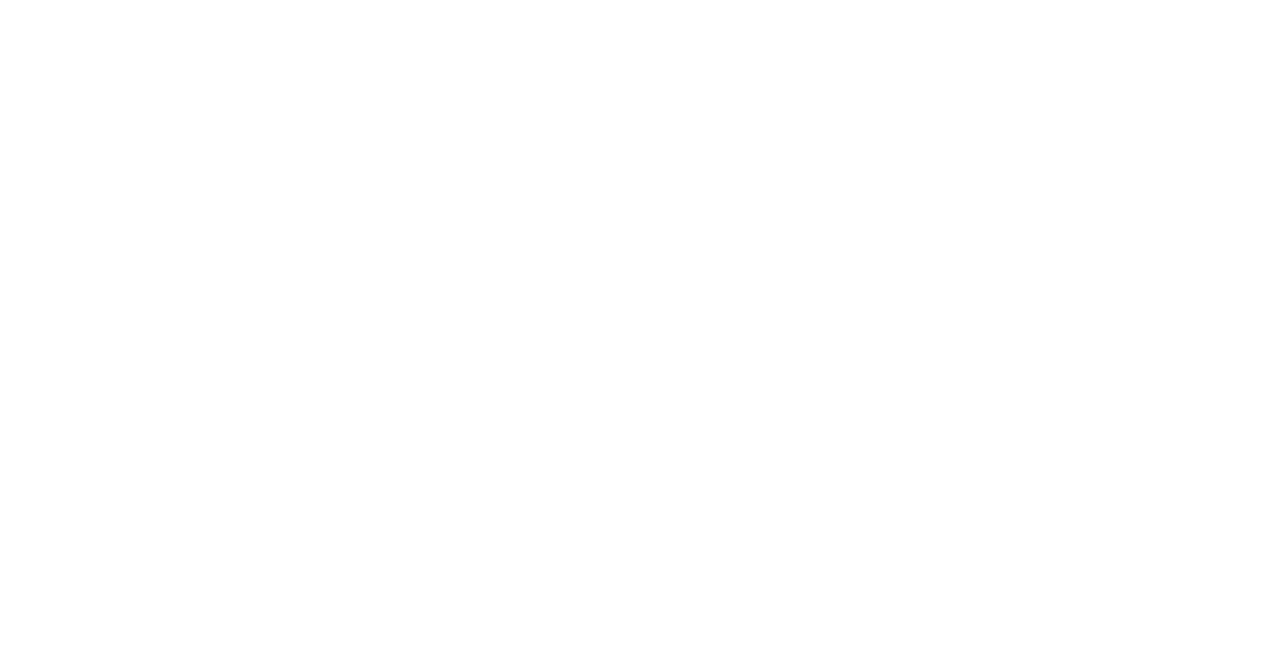
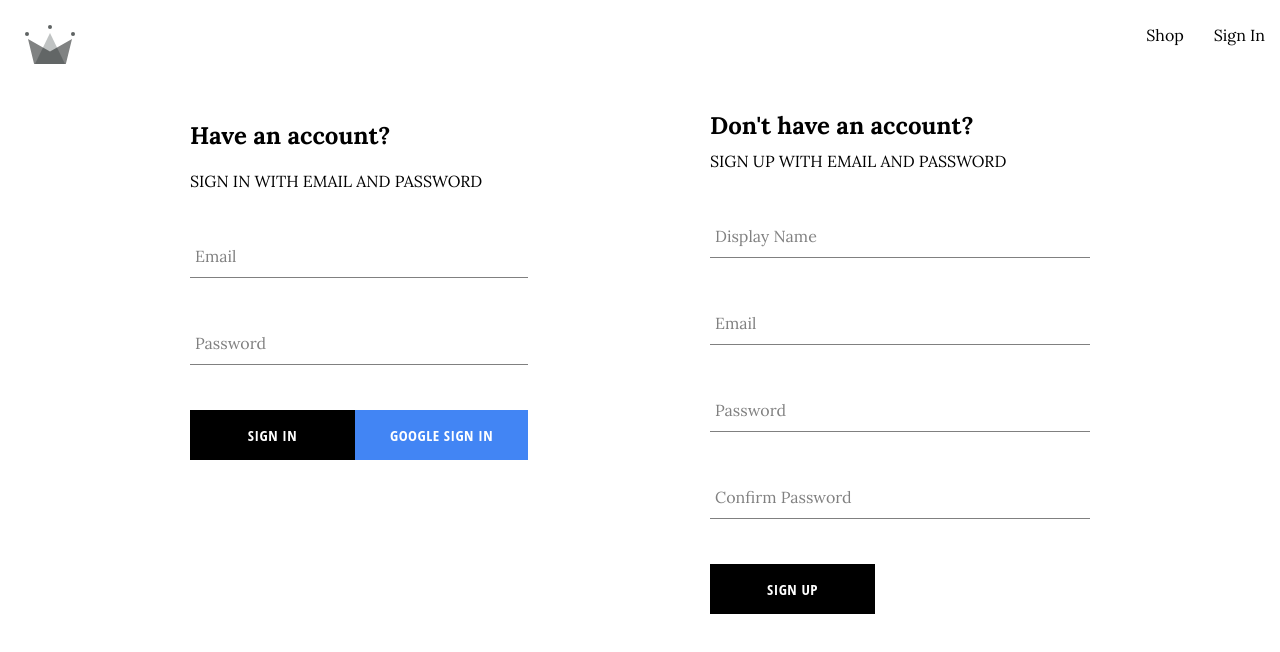
Before and after one commit to mo1501/crown-clothing, a React (Create React App) app: page /auth in a window 1280 px wide. Before the commit this address had no page. Shown: the top 652 px of the page. Built offline with nearby package versions, Linux system fonts and the light colour scheme; no server answers; a web font is replaced by a local one.

Commit message:
implemented authentication

```diff
--- a/src/App.js
+++ b/src/App.js
@@ -6,7 +6,7 @@ import { Routes, Route } from 'react-router-dom';
 import Home from './routes/home/home.component';
 import  Navigation  from './routes/navigation/navigation.component';
 import  Shop  from './routes/shop/shop.component';
-import SignIn from './routes/authentication/authentication.component';
+import AuthScreen from './routes/authentication/authentication.component';
 
 
 
@@ -18,7 +18,7 @@ function App() {
       <Route path='/' element={<Navigation />} >
         <Route index element={<Home />} />
         <Route path='/shop' element={<Shop />} />
-        <Route path='/sign-in' element={<SignIn />} />
+        <Route path='/auth' element={<AuthScreen />} />
       </Route>
 
     </Routes>
--- a/src/components/form-input/form-input.component.jsx
+++ b/src/components/form-input/form-input.component.jsx
@@ -4,7 +4,6 @@ const FormInput = ({ label, ...otherProps }) => {
         <div className="group">
             <input className='form-input' {...otherProps} />
             {label && (<label className={`${otherProps.value.length ? 'shrink' : ''} form-input-label`}>{label}</label>)}
-
         </div>
     );
 
--- a/src/components/sign-in-form copy/signinform.component.jsx
+++ b/src/components/sign-in-form copy/signinform.component.jsx
@@ -3,7 +3,8 @@ import { useState } from "react";
 import FormInput from '../form-input/form-input.component'
 import Button from '../button/button.component.jsx'
 import './signinform.styles.scss'
-import { createAuthUserWithEmailAndPassword, creteUserDocumentFromAuth, signInAuthUserWithEmailAndPassword, signInWithGooglePopup } from "../../utils/firebase/firebase.utils";
+import { signInAuthUserWithEmailAndPassword, signInWithGooglePopup } from "../../utils/firebase/firebase.utils";
+
 const defaultFormFields = {
 
     email: '',
@@ -18,21 +19,25 @@ const SignInForm = () => {
         password,
     } = formFields;
 
+
+
     const resetFormFields = () => {
         setFormFields(defaultFormFields);
     }
 
     const signInWithGoogle = async () => {
-        const { user } = await signInWithGooglePopup();
-        await creteUserDocumentFromAuth(user);
+        await signInWithGooglePopup();
+
+
     }
 
     const handleSubmit = async (event) => {
         event.preventDefault();
 
         try {
-            const response = await signInAuthUserWithEmailAndPassword(email, password);
-            console.log(response);
+            await signInAuthUserWithEmailAndPassword(email, password);
+
+            resetFormFields();
 
         } catch (error) {
             if (error.code === 'auth/email-already-in-use') {
@@ -70,9 +75,10 @@ const SignInForm = () => {
                 <FormInput label='Password' type="password" name="password" id="signinpassword" onChange={handleChange} value={password} required />
                 <div className="buttons-container">
                     <Button type="submit" onClick={handleSubmit}>Sign In</Button>
-                    <Button type='button' buttonType='google' onClick={signInWithGoogle}>Google Sign In</Button>
+                    <Button buttonType='google' type='button' onClick={signInWithGoogle}>Google Sign In</Button>
                 </div>
             </form>
+
         </div>
     );
 
--- a/src/components/sign-up-form/signupform.component.jsx
+++ b/src/components/sign-up-form/signupform.component.jsx
@@ -4,6 +4,8 @@ import FormInput from '../form-input/form-input.component'
 import Button from '../button/button.component.jsx'
 import './signupform.styles.scss'
 import { createAuthUserWithEmailAndPassword, creteUserDocumentFromAuth } from "../../utils/firebase/firebase.utils";
+
+
 const defaultFormFields = {
     displayName: '',
     email: '',
@@ -18,6 +20,8 @@ const SignUpForm = () => {
         password,
         confirmPassword } = formFields;
 
+
+
     const resetFormFields = () => {
         setFormFields(defaultFormFields);
     }
@@ -27,9 +31,10 @@ const SignUpForm = () => {
         if (password === confirmPassword) {
             try {
                 const { user } = await createAuthUserWithEmailAndPassword(email, password);
+
+
+                await creteUserDocumentFromAuth(user, { displayName });
                 resetFormFields();
-                await creteUserDocumentFromAuth(user, { displayName })
-                console.log(user);
             } catch (error) {
                 if (error.code === 'auth/email-already-in-use') {
                     alert('Cannot create user, email already in use')
--- /dev/null
+++ b/src/contexts/user.content.jsx
@@ -0,0 +1,29 @@
+import { createContext, useState, useEffect } from "react";
+import { onAuthStateChangedListener, creteUserDocumentFromAuth } from "../utils/firebase/firebase.utils";
+
+
+// actual value you want to access
+export const UserContext = createContext({
+    currentUser: null,
+    setCurrentUser: () => null,
+
+
+});
+
+export const UserProvider = ({ children }) => {
+    const [currentUser, setCurrentUser] = useState(null);
+    const value = { currentUser, setCurrentUser };
+
+    useEffect(() => {
+        const unsubscribe = onAuthStateChangedListener((user) => {
+            if (user) {
+                creteUserDocumentFromAuth(user);
+            }
+            setCurrentUser(user);
+
+        })
+        return unsubscribe;
+    }, []);
+
+    return <UserContext.Provider value={value}>{children}</UserContext.Provider>
+}
--- a/src/index.js
+++ b/src/index.js
@@ -2,6 +2,7 @@ import React from 'react';
 import ReactDOM from 'react-dom/client';
 import './index.scss';
 import App from './App';
+import { UserProvider } from './contexts/user.content';
 import reportWebVitals from './reportWebVitals';
 import { BrowserRouter } from 'react-router-dom';
 
@@ -9,7 +10,9 @@ const root = ReactDOM.createRoot(document.getElementById('root'));
 root.render(
   <React.StrictMode>
     <BrowserRouter>
-      <App />
+      <UserProvider>
+        <App />
+      </UserProvider>
     </BrowserRouter>
   </React.StrictMode>
 );
--- a/src/routes/authentication/authentication.component.jsx
+++ b/src/routes/authentication/authentication.component.jsx
@@ -7,7 +7,7 @@ import { getRedirectResult } from "firebase/auth";
 import './authentication.styles.scss'
 import SignUpForm from "../../components/sign-up-form/signupform.component";
 import SignInForm from "../../components/sign-in-form copy/signinform.component";
-const SignIn = () => {
+const AuthScreen = () => {
     // useEffect(() => {
     //     const getRedirectDate = async () => {
     //         const response = getRedirectResult(auth);
@@ -38,4 +38,4 @@ const SignIn = () => {
     );
 }
 
-export default SignIn;
+export default AuthScreen;
--- a/src/routes/navigation/navigation.component.jsx
+++ b/src/routes/navigation/navigation.component.jsx
@@ -1,8 +1,12 @@
 import { Outlet, Link } from "react-router-dom";
-import { Fragment } from "react";
+import { Fragment, useContext } from "react";
 import { ReactComponent as CrownLogo } from '../../assets/crown.svg';
+import { UserContext } from "../../contexts/user.content";
+import { signOutUser } from "../../utils/firebase/firebase.utils";
 import './navigation.styles.scss'
 const Navigation = () => {
+
+    const { currentUser } = useContext(UserContext);
     return (
         <Fragment>
             <div className="navigation">
@@ -13,9 +17,15 @@ const Navigation = () => {
                     <Link className="nav-link" to='/shop'>
                         Shop
                     </Link>
-                    <Link className="nav-link" to='/auth'>
-                        Sign In
-                    </Link>
+                    {
+                        currentUser ? (<span onClick={signOutUser} className="nav-link">Sign Out</span>)
+                            : (
+                                <Link className="nav-link" to='/auth'>
+                                    Sign In
+                                </Link>
+                            )
+                    }
+
                 </div>
             </div>
 
--- a/src/utils/firebase/firebase.utils.js
+++ b/src/utils/firebase/firebase.utils.js
@@ -8,6 +8,8 @@ import {
     GoogleAuthProvider,
     createUserWithEmailAndPassword,
     signInWithEmailAndPassword,
+    signOut,
+    onAuthStateChanged,
 } from 'firebase/auth';
 
 import {
@@ -69,3 +71,6 @@ export const signInAuthUserWithEmailAndPassword = async (email, password) => {
     // if(!email || password)return;
     return await signInWithEmailAndPassword(auth, email, password);
 };
+export const signOutUser =async () => await signOut(auth);
+
+export const onAuthStateChangedListener = (callback)=> onAuthStateChanged(auth, callback );
```
